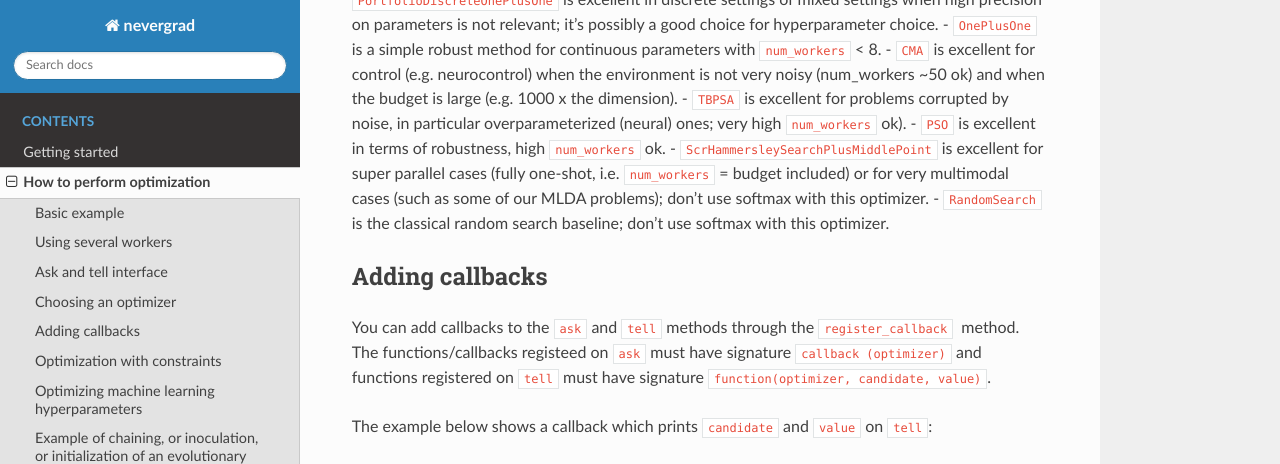
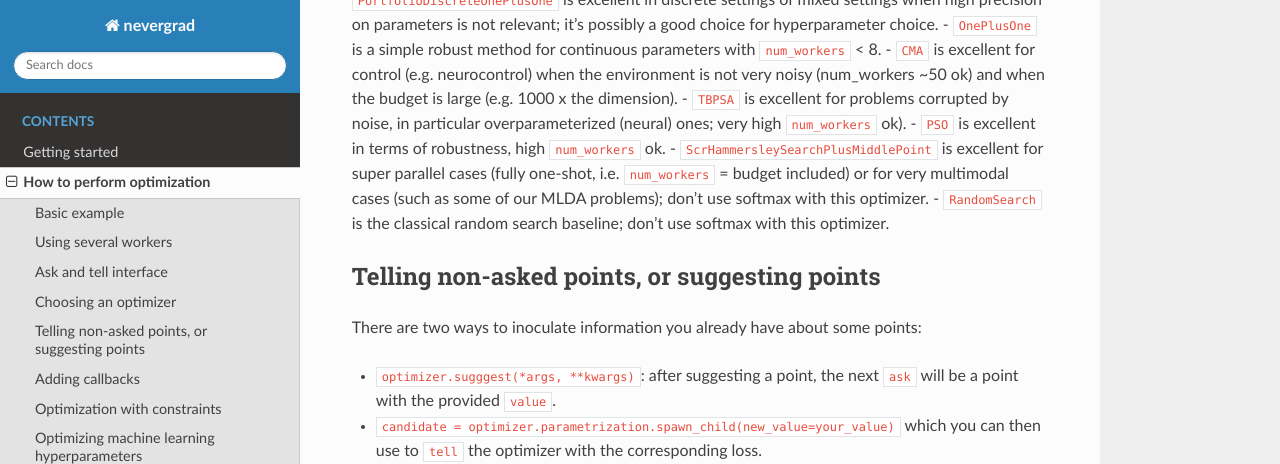
Before and after one commit to facebookresearch/nevergrad, a Sphinx documentation site: the page built from docs/optimization.rst, in a window 1280 px wide and 1400 px high, scrolled down 2264 px. Shown: the top 464 px of the window. Built offline with Sphinx 7.4.7 and the Read the Docs theme 2.0.0, drawn with Linux system fonts in a browser that asks for light colours; some of the changed text lies outside the part shown; grey boxes are pictures that could not be loaded.

Commit message:
Better doc

```diff
--- a/docs/optimization.rst
+++ b/docs/optimization.rst
@@ -96,6 +96,37 @@ All algorithms have strengths and weaknesses. Questionable rules of thumb could
 - :code:`PSO` is excellent in terms of robustness, high :code:`num_workers` ok.
 - :code:`ScrHammersleySearchPlusMiddlePoint` is excellent for super parallel cases (fully one-shot, i.e. :code:`num_workers` = budget included) or for very multimodal cases (such as some of our MLDA problems); don't use softmax with this optimizer.
 - :code:`RandomSearch` is the classical random search baseline; don't use softmax with this optimizer.
+
+
+Telling non-asked points, or suggesting points
+----------------------------------------------
+There are two ways to inoculate information you already have about some points:
+
+- :code:`optimizer.sugggest(*args, **kwargs)`: after suggesting a point, the next :code:`ask` will be a point
+  with the provided :code:`value`.
+- :code:`candidate = optimizer.parametrization.spawn_child(new_value=your_value)`  which you can then use to
+  :code:`tell` the optimizer with the corresponding loss.
+
+**Examples:**
+
+- parametrized with an :code:`Array`:
+
+.. literalinclude:: ../nevergrad/optimization/test_doc.py
+    :language: python
+    :dedent: 4
+    :start-after: DOC_INOCULATION_0
+    :end-before: DOC_INOCULATION_1
+
+- parametrized with an :code:`ng.p.Instrumentation`
+
+.. literalinclude:: ../nevergrad/optimization/test_doc.py
+    :language: python
+    :dedent: 4
+    :start-after: DOC_INOCULATION_1
+    :end-before: DOC_INOCULATION_2
+
+
+**Note:** some optimizers do not support such inoculation. Those will raise a :code:`TellNotAskedNotSupportedError`.
 
 Adding callbacks
 ----------------
```
Also changed, not shown: 2 other files.
